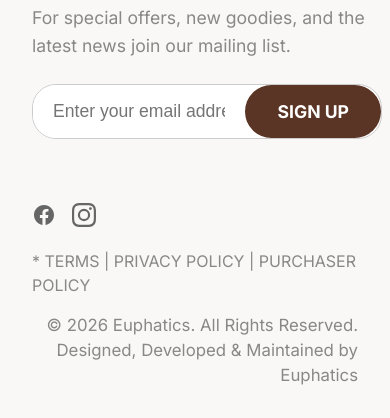
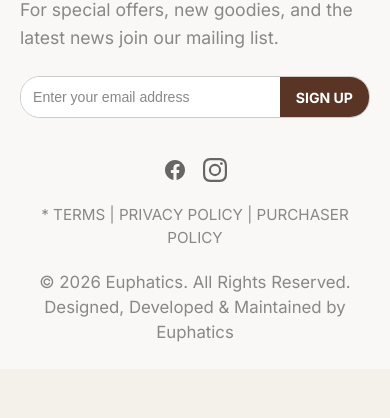
Before and after one commit to mujahiddxd/aetee, a Next.js app: page /menu in a window 390 px wide. Shown: the part 950-1368 px from the top of the page. After the commit the page ends 1319 px from the top, so only its background shows below. Built offline with nearby package versions, Linux system fonts and the light colour scheme; no server answers; the database is empty.

Commit message:
Footer: email, and allignment fix for mobile view

```diff
--- a/src/app/Footer.js
+++ b/src/app/Footer.js
@@ -13,7 +13,7 @@ export default function Footer() {
   }
 
   return (
-    <footer style={{ backgroundColor: '#F9F8F6', padding: '40px 32px 32px', color: '#5A3424', borderTop: '1px solid #EBEBEB' }}>
+    <footer className="footer-container">
       <div style={{ maxWidth: '1200px', margin: '0 auto' }}>
 
         {/* Logo Section */}
@@ -47,12 +47,12 @@ export default function Footer() {
           </div>
 
           {/* Newsletter Column */}
-          <div style={{ maxWidth: '350px' }}>
+          <div style={{ maxWidth: '350px', width: '100%' }}>
             <h4 style={{ fontWeight: 'bold', marginBottom: '12px', fontSize: '1.2rem', textTransform: 'uppercase' }}>AETEES IN YOUR INBOX</h4>
             <p style={{ fontSize: '1.1rem', lineHeight: '1.6', marginBottom: '24px', color: '#888' }}>For special offers, new goodies, and the latest news join our mailing list.</p>
-            <div style={{ display: 'flex', borderRadius: '24px', overflow: 'hidden', border: '1px solid #CCC', backgroundColor: '#FFF' }}>
-              <input type="email" placeholder="Enter your email address" style={{ flex: 1, minWidth: 0, padding: '16px 20px', border: 'none', outline: 'none', fontSize: '1.1rem' }} />
-              <button style={{ flexShrink: 0, backgroundColor: '#5A3424', color: '#FFF', border: 'none', padding: '0 32px', fontWeight: 'bold', cursor: 'pointer', fontSize: '1.1rem', whiteSpace: 'nowrap' }}>SIGN UP</button>
+            <div className="footer-newsletter-box">
+              <input type="email" placeholder="Enter your email address" className="footer-email-input" />
+              <button className="footer-signup-btn">SIGN UP</button>
             </div>
           </div>
 
@@ -60,9 +60,9 @@ export default function Footer() {
       </div>
 
       {/* Footer Bottom */}
-      <div style={{ maxWidth: '1200px', margin: '64px auto 0', display: 'flex', justifyContent: 'space-between', alignItems: 'flex-end', flexWrap: 'wrap', gap: '16px', fontSize: '1rem', color: '#888' }}>
-        <div>
-          <div style={{ display: 'flex', gap: '16px', marginBottom: '16px', color: '#666' }}>
+      <div className="footer-bottom">
+        <div className="footer-bottom-left">
+          <div className="footer-social-icons">
             <a href="https://www.facebook.com/profile.php?id=61591983307438" target="_blank" rel="noopener noreferrer" style={{ color: 'inherit' }}>
               <svg width="24" height="24" fill="currentColor" viewBox="0 0 24 24"><path d="M22 12c0-5.523-4.477-10-10-10S2 6.477 2 12c0 4.991 3.657 9.128 8.438 9.878v-6.987h-2.54V12h2.54V9.797c0-2.506 1.492-3.89 3.777-3.89 1.094 0 2.238.195 2.238.195v2.46h-1.26c-1.243 0-1.63.771-1.63 1.562V12h2.773l-.443 2.89h-2.33v6.988C18.343 21.128 22 16.991 22 12z" /></svg>
             </a>
@@ -71,12 +71,12 @@ export default function Footer() {
             </a>
           </div>
 
-          <div>
+          <div className="footer-terms-links">
             * <Link href="/terms" style={{ color: 'inherit', textDecoration: 'none' }}>TERMS</Link> | <Link href="/privacy" style={{ color: 'inherit', textDecoration: 'none' }}>PRIVACY POLICY</Link> | <Link href="/policy" style={{ color: 'inherit', textDecoration: 'none' }}>PURCHASER POLICY</Link>
           </div>
         </div>
 
-        <div style={{ textAlign: 'right', fontSize: '1.05rem', color: '#888', lineHeight: '1.5' }}>
+        <div className="footer-copyright">
           © 2026 Euphatics. All Rights Reserved.<br />
           <a href="https://www.euphatics.com/" target="_blank" rel="noopener noreferrer" style={{ color: 'inherit', textDecoration: 'none' }}>
             Designed, Developed & Maintained by Euphatics
--- a/src/app/globals.css
+++ b/src/app/globals.css
@@ -1132,3 +1132,132 @@ input[type="checkbox"].sr-only {
     display: none !important;
   }
 }
+
+/* Responsive Footer Styles */
+.footer-container {
+  background-color: #F9F8F6;
+  padding: 40px 32px 32px;
+  color: #5A3424;
+  border-top: 1px solid #EBEBEB;
+}
+
+.footer-newsletter-box {
+  display: flex;
+  border-radius: 24px;
+  overflow: hidden;
+  border: 1px solid #CCC;
+  background-color: #FFF;
+  width: 100%;
+}
+
+.footer-email-input {
+  flex: 1;
+  min-width: 0;
+  padding: 14px 16px;
+  border: none;
+  outline: none;
+  font-size: 0.95rem;
+  color: #333;
+}
+
+.footer-email-input::placeholder {
+  color: #888;
+  opacity: 1;
+}
+
+.footer-signup-btn {
+  flex-shrink: 0;
+  background-color: #5A3424;
+  color: #FFF;
+  border: none;
+  padding: 0 24px;
+  font-weight: bold;
+  cursor: pointer;
+  font-size: 0.95rem;
+  white-space: nowrap;
+  border-radius: 0;
+}
+
+.footer-bottom {
+  max-width: 1200px;
+  margin: 64px auto 0;
+  display: flex;
+  justify-content: space-between;
+  align-items: flex-end;
+  flex-wrap: wrap;
+  gap: 16px;
+  font-size: 1rem;
+  color: #888;
+}
+
+.footer-bottom-left {
+  display: flex;
+  flex-direction: column;
+  gap: 16px;
+}
+
+.footer-social-icons {
+  display: flex;
+  gap: 16px;
+  color: #666;
+}
+
+.footer-terms-links {
+  font-size: 0.95rem;
+}
+
+.footer-copyright {
+  text-align: right;
+  font-size: 1.05rem;
+  color: #888;
+  line-height: 1.5;
+}
+
+@media (max-width: 768px) {
+  .footer-container {
+    padding: 32px 20px 24px;
+  }
+
+  .footer-newsletter-box {
+    border-radius: 20px;
+  }
+
+  .footer-email-input {
+    padding: 12px 12px;
+    font-size: 0.88rem;
+  }
+
+  .footer-signup-btn {
+    padding: 0 16px;
+    font-size: 0.88rem;
+  }
+
+  .footer-bottom {
+    margin-top: 40px;
+    flex-direction: column;
+    align-items: center;
+    justify-content: center;
+    text-align: center;
+    gap: 20px;
+  }
+
+  .footer-bottom-left {
+    align-items: center;
+    width: 100%;
+  }
+
+  .footer-social-icons {
+    justify-content: center;
+    margin-bottom: 0;
+  }
+
+  .footer-terms-links {
+    text-align: center;
+    width: 100%;
+  }
+
+  .footer-copyright {
+    text-align: center;
+    width: 100%;
+  }
+}
```
Also changed, not shown: public/cheesecake.png (added).
